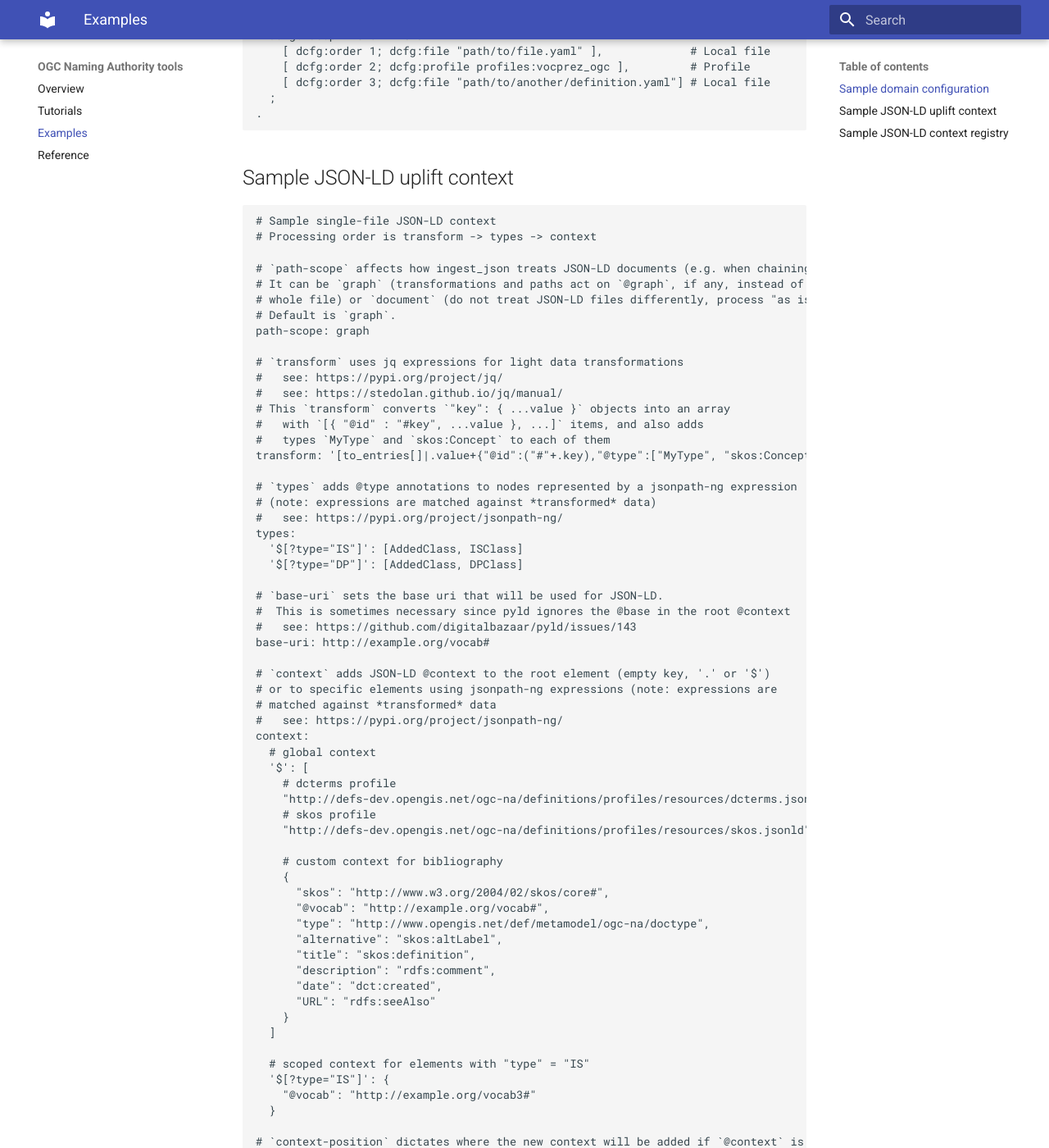
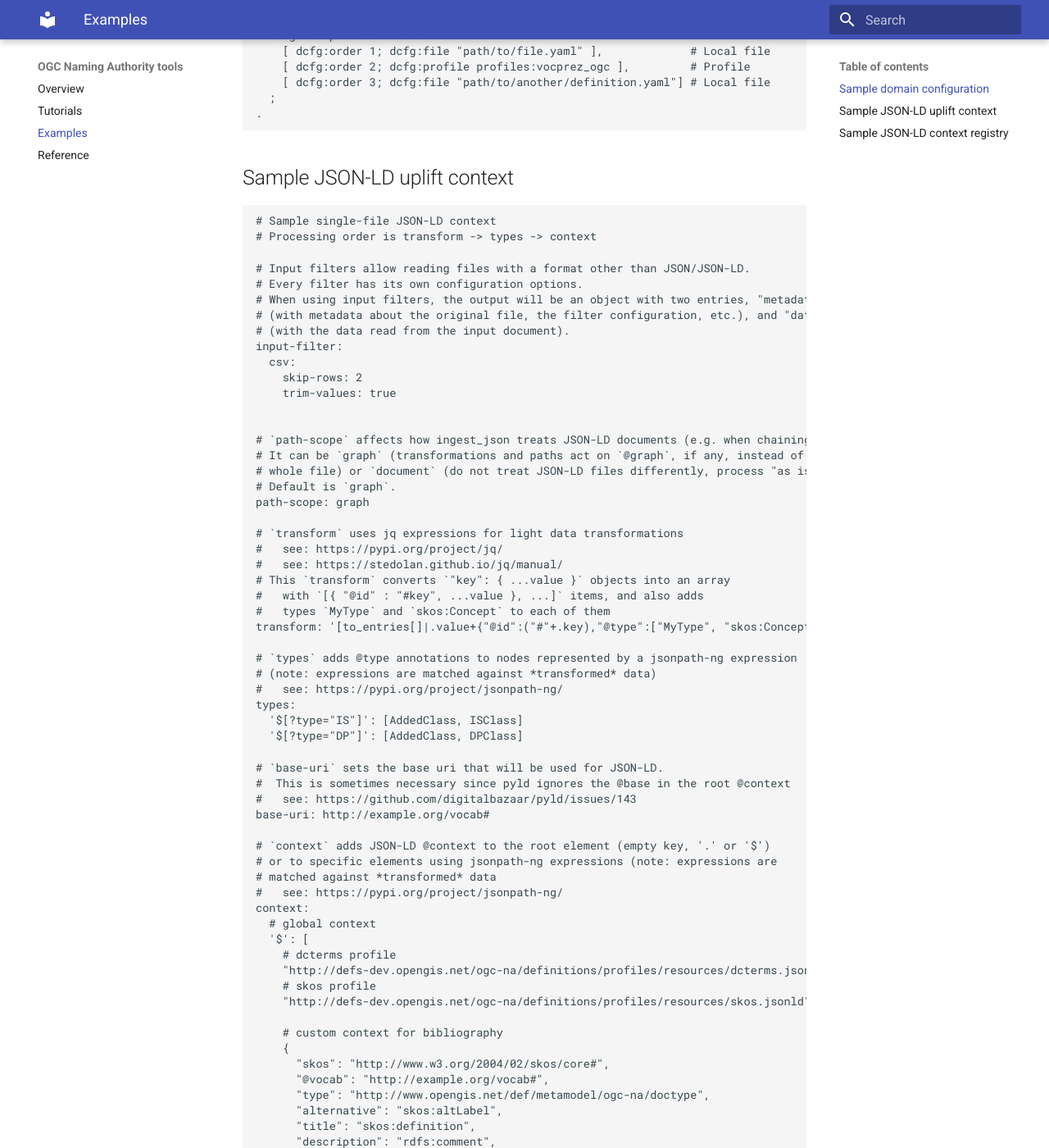
Before and after one commit to opengeospatial/ogc-na-tools, an MkDocs documentation site: the page built from docs/examples.md, in a window 1280 px wide and 1400 px high, scrolled down 1200 px. Shown: the whole window at 82% size. Built offline with MkDocs 1.6.1 and Material for MkDocs 9.7.7, drawn with Linux system fonts in a browser that asks for light colours; some of the changed text lies outside the part shown.

Commit message:
Add input filter to example

````diff
--- a/docs/examples.md
+++ b/docs/examples.md
@@ -68,6 +68,17 @@ _:semanticUplift a dcat:Dataset, dcfg:UpliftConfiguration;
 ```yaml
 # Sample single-file JSON-LD context
 # Processing order is transform -> types -> context
+
+# Input filters allow reading files with a format other than JSON/JSON-LD.
+# Every filter has its own configuration options.
+# When using input filters, the output will be an object with two entries, "metadata"
+# (with metadata about the original file, the filter configuration, etc.), and "data"
+# (with the data read from the input document).
+input-filter:
+  csv:
+    skip-rows: 2
+    trim-values: true
+
 
 # `path-scope` affects how ingest_json treats JSON-LD documents (e.g. when chaining uplifts).
 # It can be `graph` (transformations and paths act on `@graph`, if any, instead of on the
````
